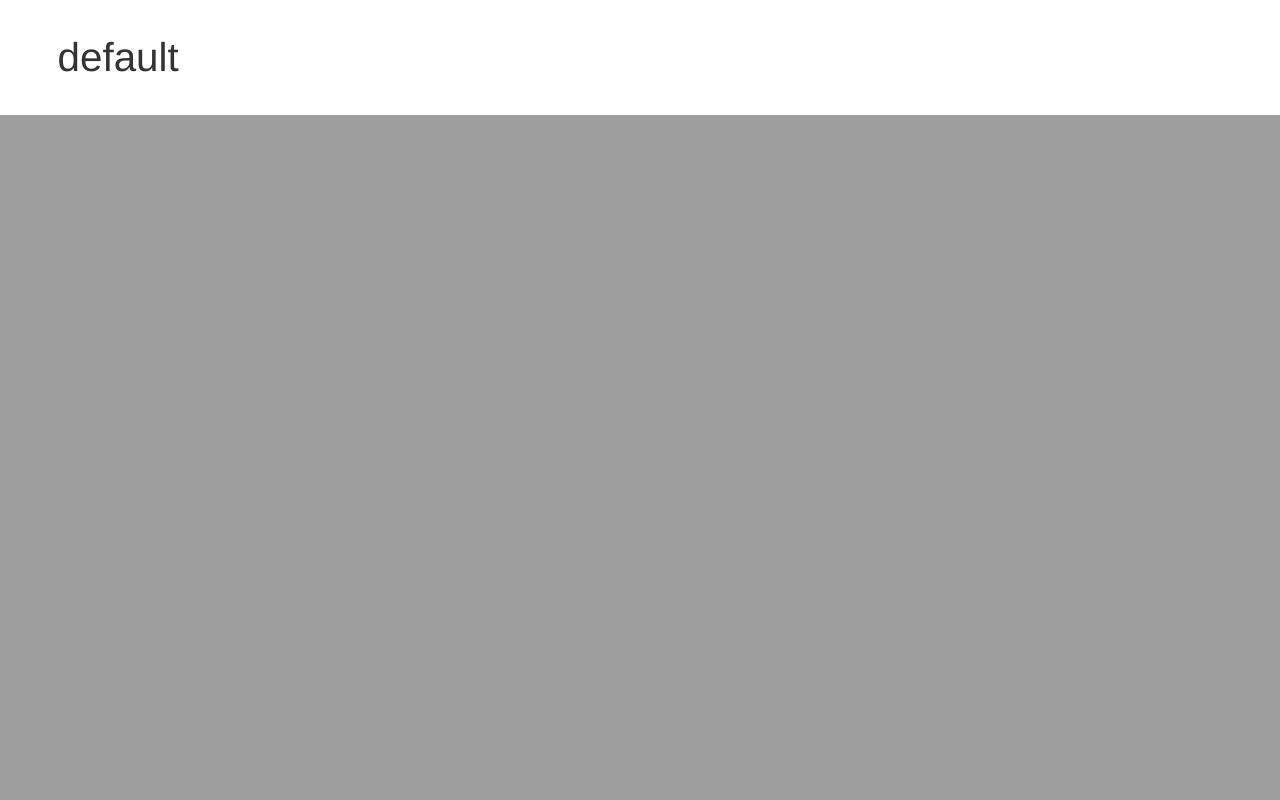
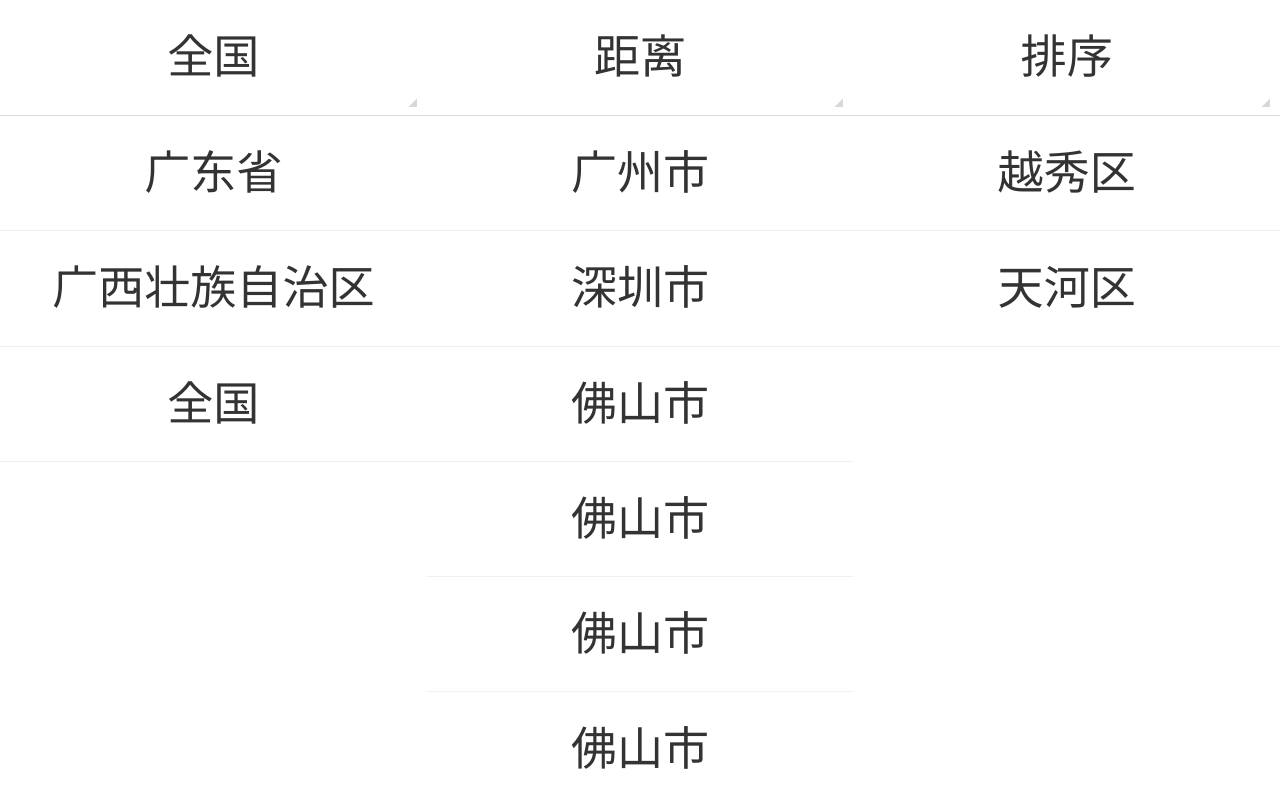
Before and after one commit to jlianphoto/iver, a Vue app: page /#/demo/dropDown in a window 1280 px wide. Before the commit this address led to /#/demo/swiper. Shown: the top 800 px of the page. Built offline with nearby package versions, Linux system fonts and the light colour scheme; what vue-resource would draw is missing.

Commit message:
dropDown

```diff
--- a/src/demo/dropDown.vue
+++ b/src/demo/dropDown.vue
@@ -1,6 +1,6 @@
 <template>
   <div>
-    <dropDown :dropDownData="dropDownData"></dropDown>
+    <dropDown :dropDownData="dropDownData" :firstSelectCallback="firstSelectCallback"></dropDown>
   </div>
 </template>
 
@@ -20,10 +20,6 @@
                 name:"广东省",
                 children:[
                   {
-                    name:"佛山市",
-                    children:[{name:"南海区"},{name:"顺德区"}]
-                  },
-                  {
                     name:"广州市",
                     children:[{name:"越秀区"},{name:"天河区"}]
                   },
@@ -31,6 +27,22 @@
                     name:"深圳市",
                     children:[{name:"南山区"},{name:"福田区"}]
                   },
+                  {
+                    name:"佛山市",
+                    children:[{name:"南海区"},{name:"顺德区"}]
+                  },
+                  {
+                    name:"佛山市",
+                    children:[{name:"南海区"},{name:"顺德区"}]
+                  },
+                  {
+                    name:"佛山市",
+                    children:[{name:"南海区"},{name:"顺德区"}]
+                  },
+                  {
+                    name:"佛山市",
+                    children:[{name:"南海区"},{name:"顺德区"}]
+                  }
                 ]
               },
               {
@@ -78,7 +90,9 @@
 
     },
     methods:{
-
+      firstSelectCallback(){
+        console.log("firstSelectCallback");
+      }
     },
     components:{
       dropDown : dropDown
--- a/src/packages/dropDown/src/dropDown.scss
+++ b/src/packages/dropDown/src/dropDown.scss
@@ -6,6 +6,7 @@
     left: 0;
     width: 100%;
     height: 100%;
+
     background :rgba(0,0,0,.7);
     z-index: 100;
 }
@@ -17,7 +18,7 @@
     background: $white;
     position: relative;
     z-index: 1000;
-    @include borderBottom();
+    border-bottom:1px solid $gray;
     @include flexbox();
 
     li{
@@ -41,23 +42,43 @@
     width: 100%;
     height: torem(400);
     position: relative;
-    z-index: 1000;
+    z-index: 100;
     background: $white;
 }
 
 
 .vi-dropDown-list{
-
-    @include flexbox();
+    background:$white;
+    height: torem(400);
+    display: none;
+    position: relative;
+    z-index: 1000;
+    &.active{
+        @include flexbox();
+    }
 
     ul{
+        position: relative;
         height: torem(400);
         -webkit-overflow-scrolling: touch;
         @include flex(1);
         overflow-y: auto;
+        &:last-child{
+            border-right:none;
+        }
+
+        &:after{
+            border-right:1px solid $gray;
+            @include transform(scaleX(0.5));
+            position: absolute;
+            right: 0;
+        }
         li{
             height: torem(40);
             line-height: torem(40);
+            text-align: center;
+            position: relative;
+            @include borderBottom();
         }
     }
 }
--- a/src/packages/dropDown/src/dropDown.vue
+++ b/src/packages/dropDown/src/dropDown.vue
@@ -3,25 +3,26 @@
       <ul class="vi-dropDown-nav">
         <li v-for="(title , index) in titleText" @click="changeTab(index)">{{title}}</li>
       </ul>
-      <div class="vi-dropDown-wrapper">
-        <div class="vi-dropDown-list">
+      <div class="vi-dropDown-wrapper" ref="dropDownWrapper">
+        <div class="vi-dropDown-list" v-for="(list , index) in dropDownList">
           <ul>
-              <li  v-for="item in firstArr">{{item}}</li>
+            <li v-for="(item , index) in list[0]" @click="selectFirstItem(index)">{{item}}</li>
           </ul>
-          <template v-if="secondArr.length>0">
+
+          <template v-if="list[1].length>0">
             <ul>
-              <li  v-for="item in secondArr">{{item}}</li>
+              <li v-for="item in list[1]">{{item}}</li>
             </ul>
           </template>
-          <template v-if="thirdArr.length>0">
+          <template v-if="list[2].length>0">
             <ul>
-              <li  v-for="item in thirdArr">{{item}}</li>
+              <li v-for="item in list[2]">{{item}}</li>
             </ul>
           </template>
         </div>
+        <div class="vi-dropDown-cover"></div>
 
       </div>
-      <div class="vi-dropDown-cover"></div>
   </div>
 </template>
 
@@ -35,86 +36,108 @@
     data(){
       return {
         titleText:[],
-        firstArr:[],
-        secondArr:[],
-        thirdArr:[],
         dropDownList:[
-          {
-            firstArr:[],
-            secondArr:[],
-            thirdArr:[],
-          },
-          {
-            firstArr:[],
-            secondArr:[],
-            thirdArr:[],
-          },
-          {
-            firstArr:[],
-            secondArr:[],
-            thirdArr:[],
-          }
+          [
+            [],
+            [],
+            [],
+          ],
+          [
+            [],
+            [],
+            [],
+          ],
+          [
+            [],
+            [],
+            [],
+          ],
         ]
       }
     },
+    listEl : null,
+    tabIndex : 0,
     props:{
       dropDownData:{
         type    : Array,
         default(){
           return []
         }
+      },
+      firstSelectCallback : {
+        type : Function,
+        default(){}
       }
     },
     created(){
       this.dropDownData.forEach((item , i)=>{
           this.titleText.push(item.name);
 
-          item.children.forEach(firstItem=>{
-            this.dropDownList[i].firstArr.push(firstItem.name);
+          item.children.forEach((firstItem , j)=>{
+            this.dropDownList[i][0].push(firstItem.name);
 
-            if (firstItem.children) {
-              firstItem.children.forEach(secondItem=>{
-                this.dropDownList[i].secondArr.push(secondItem.name)
+            if (firstItem.children && j ===0) {
+              firstItem.children.forEach((secondItem , k)=>{
+                this.dropDownList[i][1].push(secondItem.name);
+
+                if (secondItem.children && k===0) {
+                  secondItem.children.forEach(thirdItem=>{
+                    this.dropDownList[i][2].push(thirdItem.name);
+                  })
+                }
               })
             }
           })
         })
 
-
-
-
-      console.log(this.dropDownList)
-
-
-
-
-
-
-
-
-
-      this.dropDownData[0].children.forEach(item=>{
-        this.firstArr.push(item.name);
-      })
-
-      if (this.dropDownData[0].children[0].children[0]) {
-        this.dropDownData[0].children[0].children.forEach(item=>{
-          this.secondArr.push(item.name)
-        })
-      }
-
-      if (this.dropDownData[0].children[0].children[0].children) {
-        this.dropDownData[0].children[0].children[0].children.forEach(item=>{
-          this.thirdArr.push(item.name);
-        })
-      }
-
-
-
+    },
+    mounted(){
+      this.$options.listEl = this.$refs.dropDownWrapper.querySelectorAll('.vi-dropDown-list');
+      this.$options.listEl[0].classList.add('active');
     },
     methods:{
       changeTab(index){
-        console.log(index)
+
+        this.$options.listEl.forEach(item=>{
+          item.classList.remove('active');
+        })
+        this.$options.listEl[index].classList.add('active');
+        this.$options.tabIndex = index;
+      },
+      selectFirstItem(index){
+        let i = this.$options.tabIndex; //第几个tab
+        let secondArrCash = [];
+        let thirdArrCash = [];
+
+        //change secondArr
+        if (!this.dropDownData[i].children[index].children) {
+          this.dropDownList[i][1].splice(0,this.dropDownList[i][1].length);
+          this.dropDownList[i][2].splice(0,this.dropDownList[i][2].length);
+          return
+        }
+        this.dropDownData[i].children[index].children.forEach(item=>{
+          secondArrCash.push(item.name);
+        })
+        this.dropDownList[i][1].splice(0,this.dropDownList[i][1].length);
+        secondArrCash.forEach(item=>{
+          this.dropDownList[i][1].push(item);
+        })
+
+
+        //change thirdArr
+        if (!this.dropDownData[i].children[index].children[0].children) {
+          this.dropDownList[i][2].splice(0,this.dropDownList[i][1].length);
+          return
+        }
+        this.dropDownData[i].children[index].children[0].children.forEach(item=>{
+          thirdArrCash.push(item.name);
+        })
+        this.dropDownList[i][2].splice(0,this.dropDownList[i][2].length);
+        thirdArrCash.forEach(item=>{
+          this.dropDownList[i][2].push(item);
+        })
+
+        this.firstSelectCallback();
       }
     }
   };
```
